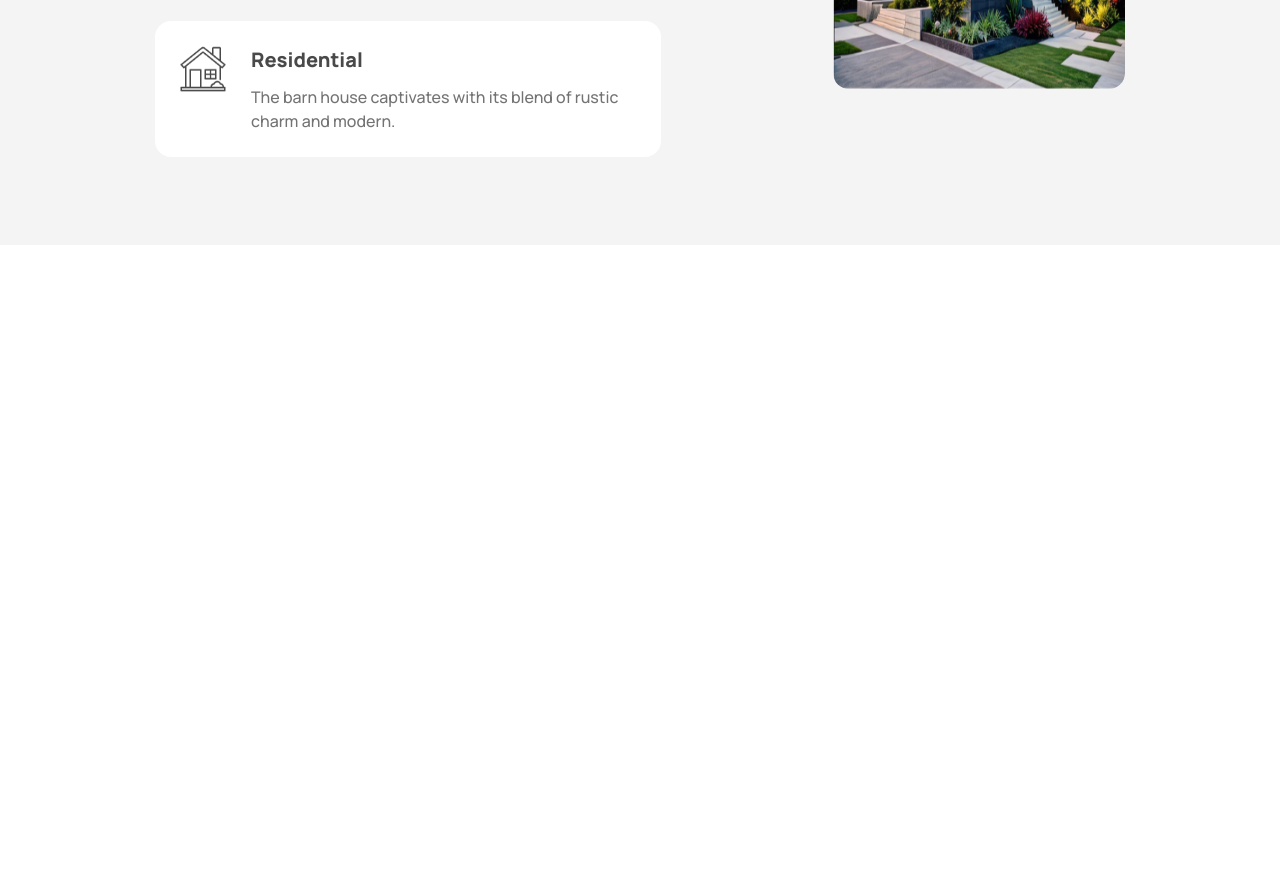
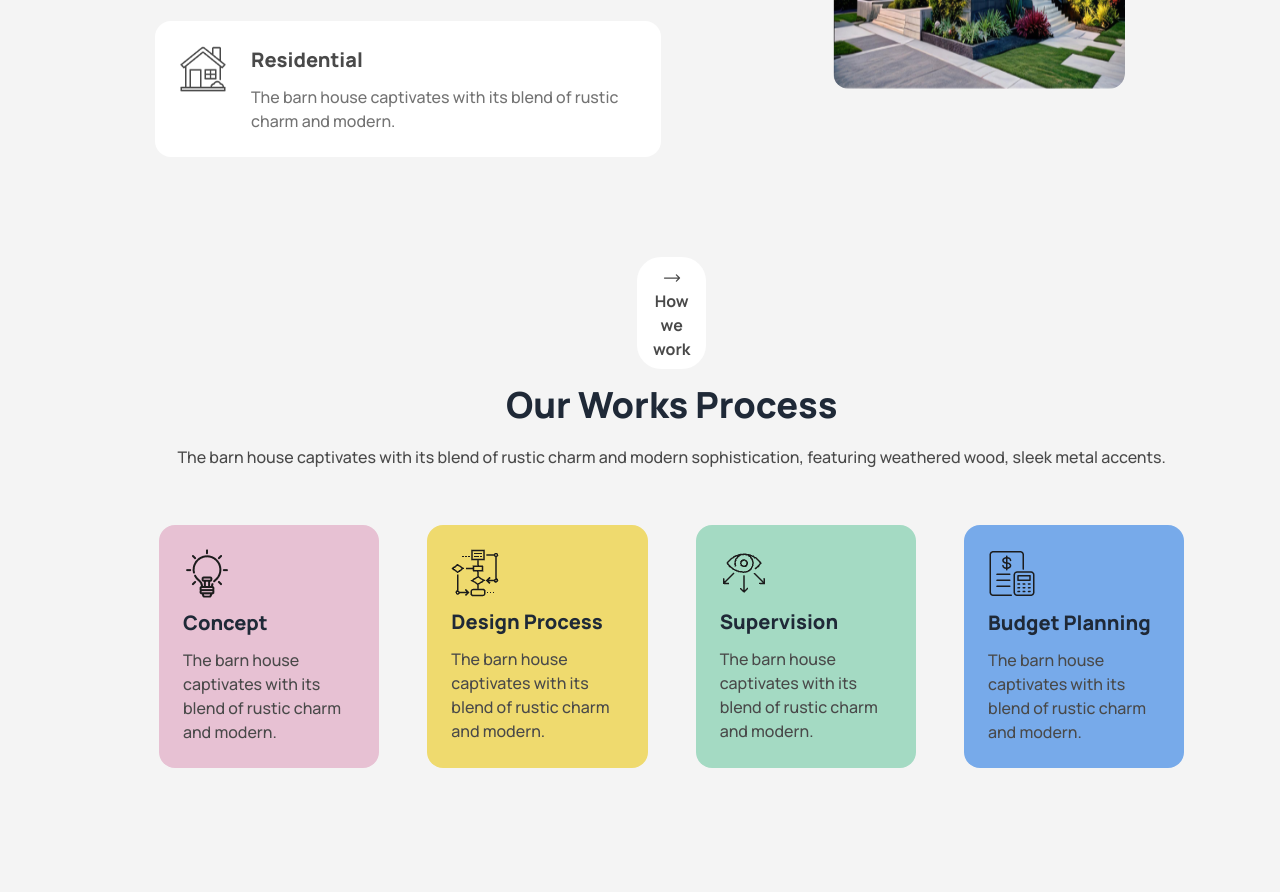
Before and after one commit to ramisa-zahara/Assignment-3, a website: page index.html in a window 1280 px wide. Shown: the part 1348-2240 px from the top of the page. Before the commit the page ends 1593 px from the top, so only its background shows below. Drawn offline with nearby package versions, Linux system fonts and the light colour scheme.

Commit message:
added our work process section

```diff
--- a/index.html
+++ b/index.html
@@ -189,7 +189,7 @@
           class="lg:flex grid grid-cols-1 justify-between lg:items-start gap-[37px] lg:pt-[100px] pt-8 px-5 lg:pb-[88px] pb-8"
         >
           <div class="grid gap-6 lg:mr-[135px]">
-            <div class="flex flex-col gap-4 items-center">
+            <div class="flex flex-col gap-4 items-center lg:items-start">
               <button
                 class="rounded-3xl text-[#494949] bg-white px-4 py-2 gap-1 flex font-bold text-base h-9 w-[128px]"
               >
@@ -211,7 +211,7 @@
                 About Us
               </button>
               <div class="flex flex-col gap-6">
-                <h3 class="font-bold text-4xl text-center lg:text-start">
+                <h3 class="font-extrabold text-4xl text-center lg:text-start">
                   We design thoughtful, liveable spaces
                 </h3>
                 <span
@@ -259,6 +259,100 @@
           </div>
         </div>
       </section>
+
+      <!-- work-process-section -->
+      <section class="px-5 lg:px-[135px]">
+        <div class="lg:pb-[100px] lg:pt-[12px] grid gap-6 lg:gap-8 pb-8">
+          <div class="flex flex-col text-center justify-center gap-4">
+            <div class="lg:px-[502px]">
+              <button
+                class="rounded-3xl text-[#494949] px-4 py-2 bg-white gap-2 font-bold text-base w-auto h-auto"
+              >
+                <svg
+                  xmlns="http://www.w3.org/2000/svg"
+                  fill="none"
+                  viewBox="0 0 24 24"
+                  stroke-width="1.5"
+                  stroke="currentColor"
+                  class="size-5 inline"
+                >
+                  <path
+                    stroke-linecap="round"
+                    stroke-linejoin="round"
+                    d="M17.25 8.25 21 12m0 0-3.75 3.75M21 12H3"
+                  />
+                </svg>
+
+                How we work
+              </button>
+            </div>
+            <div class="grid gap-5">
+              <h3 class="text-center font-extrabold text-4xl">
+                Our Works Process
+              </h3>
+              <span class="text-center font-medium text-[#494949]"
+                >The barn house captivates with its blend of rustic charm and
+                modern sophistication, featuring weathered wood, sleek metal
+                accents.</span
+              >
+            </div>
+          </div>
+          <!-- cards -->
+          <div class="grid grid-cols-1 lg:grid-cols-4">
+            <div class="grid gap-2.5 p-6 m-6 rounded-2xl bg-[#E7C1D3]">
+              <div>
+                <img src="assets/concept.png" />
+              </div>
+              <div class="grid gap-2.5">
+                <h3 class="font-extrabold text-[20px]">Concept</h3>
+                <span class="text-[#494949] font-medium text-base"
+                  >The barn house captivates with its blend of rustic charm and
+                  modern.</span
+                >
+              </div>
+            </div>
+            <!-- card-2 -->
+            <div class="grid gap-2.5 p-6 m-6 rounded-2xl bg-[#EFDA6E]">
+              <div>
+                <img src="assets/design-process.png" />
+              </div>
+              <div class="grid gap-2.5">
+                <h3 class="font-extrabold text-[20px]">Design Process</h3>
+                <span class="text-[#494949] font-medium text-base"
+                  >The barn house captivates with its blend of rustic charm and
+                  modern.</span
+                >
+              </div>
+            </div>
+            <!-- card-3 -->
+            <div class="grid gap-2.5 p-6 m-6 rounded-2xl bg-[#A4DAC3]">
+              <div>
+                <img src="assets/supervision.png" />
+              </div>
+              <div class="grid gap-2.5">
+                <h3 class="font-extrabold text-[20px]">Supervision</h3>
+                <span class="text-[#494949] font-medium text-base"
+                  >The barn house captivates with its blend of rustic charm and
+                  modern.</span
+                >
+              </div>
+            </div>
+            <!-- card-4 -->
+            <div class="grid gap-2.5 p-6 m-6 rounded-2xl bg-[#77AAEA]">
+              <div>
+                <img src="assets/budget-planning.png" />
+              </div>
+              <div class="grid gap-2.5">
+                <h3 class="font-extrabold text-[20px]">Budget Planning</h3>
+                <span class="text-[#494949] font-medium text-base"
+                  >The barn house captivates with its blend of rustic charm and
+                  modern.</span
+                >
+              </div>
+            </div>
+          </div>
+        </div>
+      </section>
     </main>
   </body>
 </html>
```
Also changed, not shown: assets/design-process.png (added), assets/supervision.png (added).
